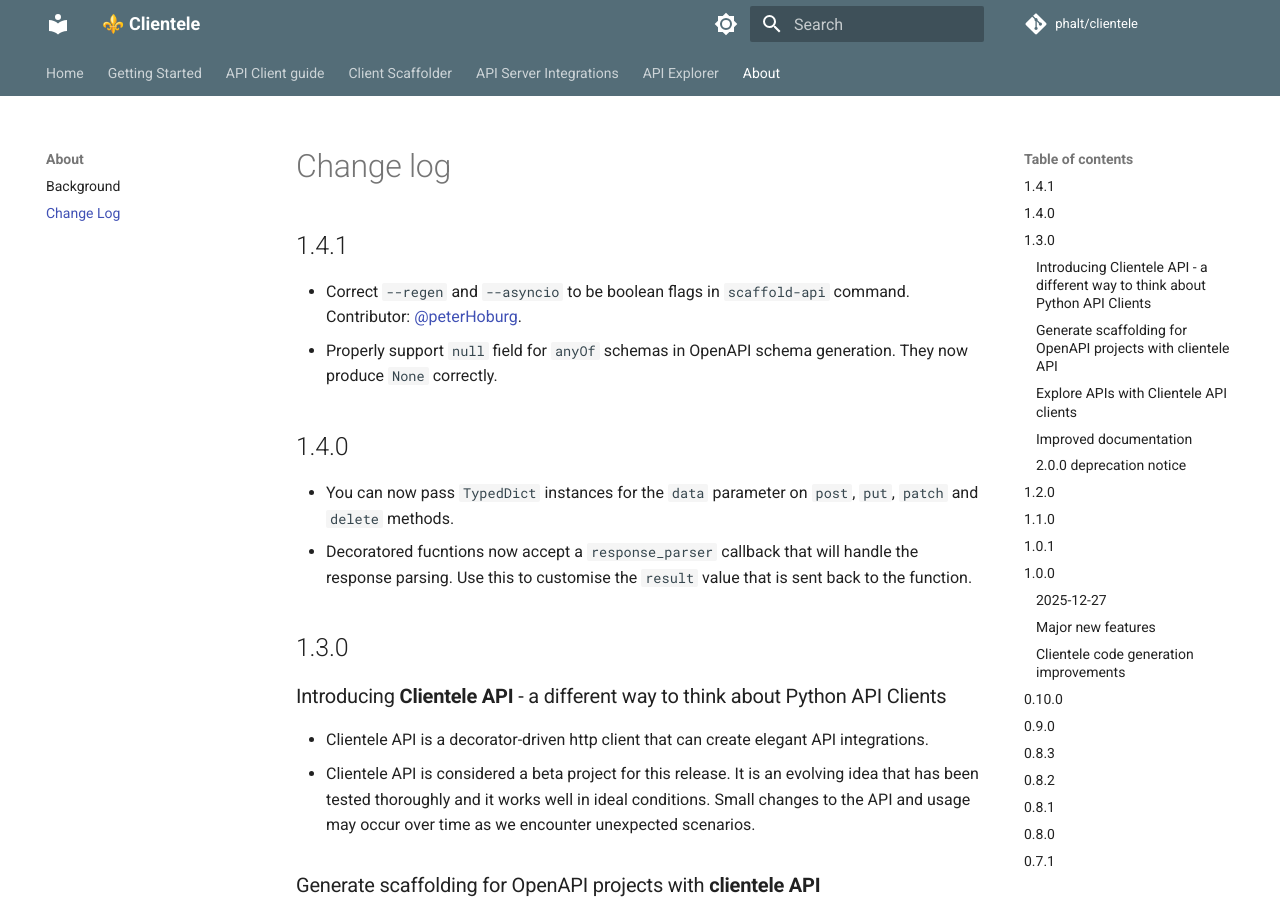
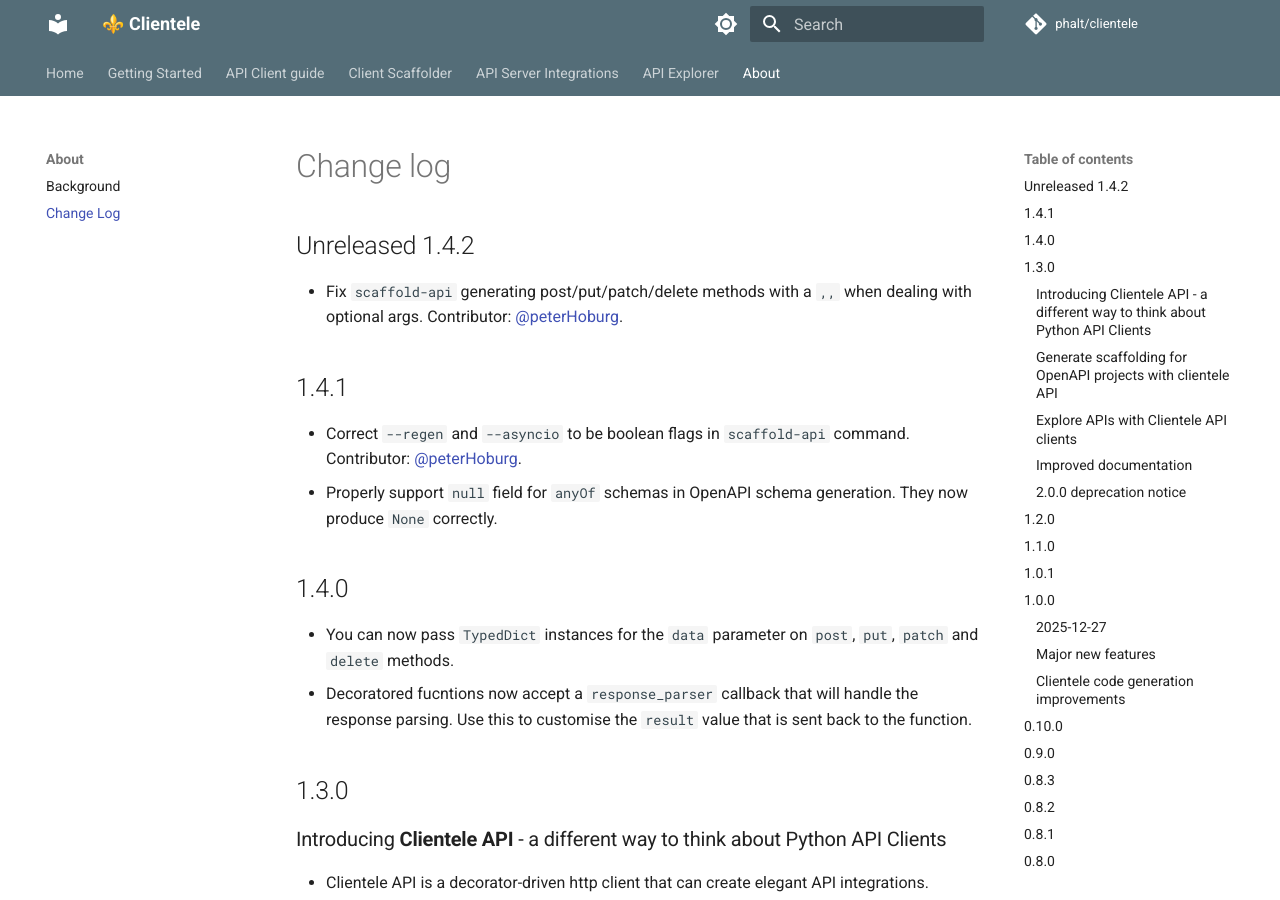
Before and after one commit to phalt/clientele, an MkDocs documentation site: the page built from docs/CHANGELOG.md, in a window 1280 px wide and 900 px high. Built offline with MkDocs 1.6.1 and Material for MkDocs 9.7.7, drawn with Linux system fonts in a browser that asks for light colours; comment, search, counter and statistics services are not loaded.

Commit message:
Update changelog

```diff
--- a/docs/CHANGELOG.md
+++ b/docs/CHANGELOG.md
@@ -1,4 +1,8 @@
 # Change log
+
+## Unreleased 1.4.2
+
+- Fix `scaffold-api` generating post/put/patch/delete methods with a `,,` when dealing with optional args. Contributor: [@peterHoburg](https://github.com/peterHoburg).
 
 ## 1.4.1
 
```
Also changed, not shown: CHANGELOG.md (+4 -0 lines).
